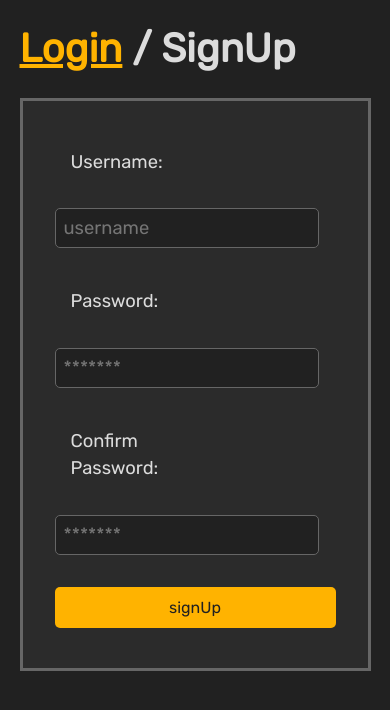
After one commit to myNameArnav/yamlVideoEditor, a Flask app: template templates/signUp.html in a window 390 px wide. The commit adds this page. Shown: the top 710 px of the page. Run offline with Flask 2, Linux system fonts and the light colour scheme; the template is opened without the code that fills it, so the values that code supplies are empty.

Commit message:
minor updates

```diff
--- /dev/null
+++ b/static/css/signUp.css
@@ -0,0 +1,98 @@
+:root {
+    --bg: #212121;
+    --accent-bg: #2b2b2b;
+    --text: #dcdcdc;
+    --text-light: #ababab;
+    --border: #666;
+    --accent: #ffb300;
+    --code: #f06292;
+    --preformatted: #ccc;
+    --disabled: #111
+}
+
+form {
+    display: grid;
+    grid-template-columns: 5rem 5rem auto;
+    grid-template-rows: auto auto auto;
+    grid-gap: 1rem;
+    /* margin: auto; */
+    background-color: var(--accent-bg);
+    padding: 5rem;
+    border: solid var(--border);
+}
+
+form label {
+    padding: 1rem;
+    margin: auto;
+    grid-column: 1 / 3;
+}
+
+form input {
+    color: var(--text);
+}
+
+form input[type=submit] {
+    margin-top: calc(inherit + 1rem);
+}
+
+.signUp {
+    grid-column: 3/3;
+}
+
+.confirmPassLabel {
+    grid-row: 3;
+    grid-column: 1/ span 2;
+    text-align: center;
+}
+
+@media (max-width: 700px) {
+    form {
+        display: grid;
+        grid-template-columns: 1rem 1rem auto;
+        grid-template-rows: auto auto auto auto auto auto;
+        /* grid-gap: 1rem; */
+        /* margin: auto; */
+        background-color: var(--accent-bg);
+        padding: 2rem;
+        border: solid var(--border);
+    }
+
+    .username {
+        grid-column: span 3;
+        grid-row: 2;
+    }
+
+    .passLabel {
+        /* grid-column: ; */
+        grid-row: 3;
+    }
+
+    .password {
+        grid-column: span 3;
+        grid-row: 4;
+    }
+
+    .confirmPassLabel {
+        grid-row: 5;
+        /* grid-column: span 3; */
+        /* grid-column-start: 1; */
+        text-align: left;
+    }
+
+    .confirmPassword {
+        grid-row: 6;
+        grid-column: span 3;
+    }
+
+    form label {
+        padding: 1rem;
+        margin: auto;
+        /* grid-column: 1 / 3; */
+    }
+
+    .signUp {
+        grid-row: 7;
+        grid-column: span 4;
+    }
+
+}
--- /dev/null
+++ b/templates/signUp.html
@@ -0,0 +1,26 @@
+<!DOCTYPE html>
+<html lang="en">
+
+<head>
+    <meta charset="UTF-8">
+    <meta http-equiv="X-UA-Compatible" content="IE=edge">
+    <meta name="viewport" content="width=device-width, initial-scale=1.0">
+    <title>SignUp</title>
+    <link rel="stylesheet" href="/static/css/style.css">
+    <link rel="stylesheet" href="/static/css/signUp.css">
+</head>
+
+<body>
+    <h1><a href={{  url_for('login') }}> Login</a> / SignUp</h1>
+    <form action="">
+        <label for="email">Username: </label>
+        <input type="text" placeholder="username" class="username">
+        <label for="password" class="passLabel">Password: </label>
+        <input type="password" placeholder="*******" class="password">
+        <label for="password" class="confirmPassLabel">Confirm Password: </label>
+        <input type="password" placeholder="*******" class="confirmPassword">
+        <input type="submit" value="signUp" class="signUp">
+    </form>
+</body>
+
+</html>
```
Also changed, not shown: static/css/login.css (added, +75 -0 lines), templates/index.html (+5 -5 lines), templates/login.html (added, +24 -0 lines), 1 other file.
